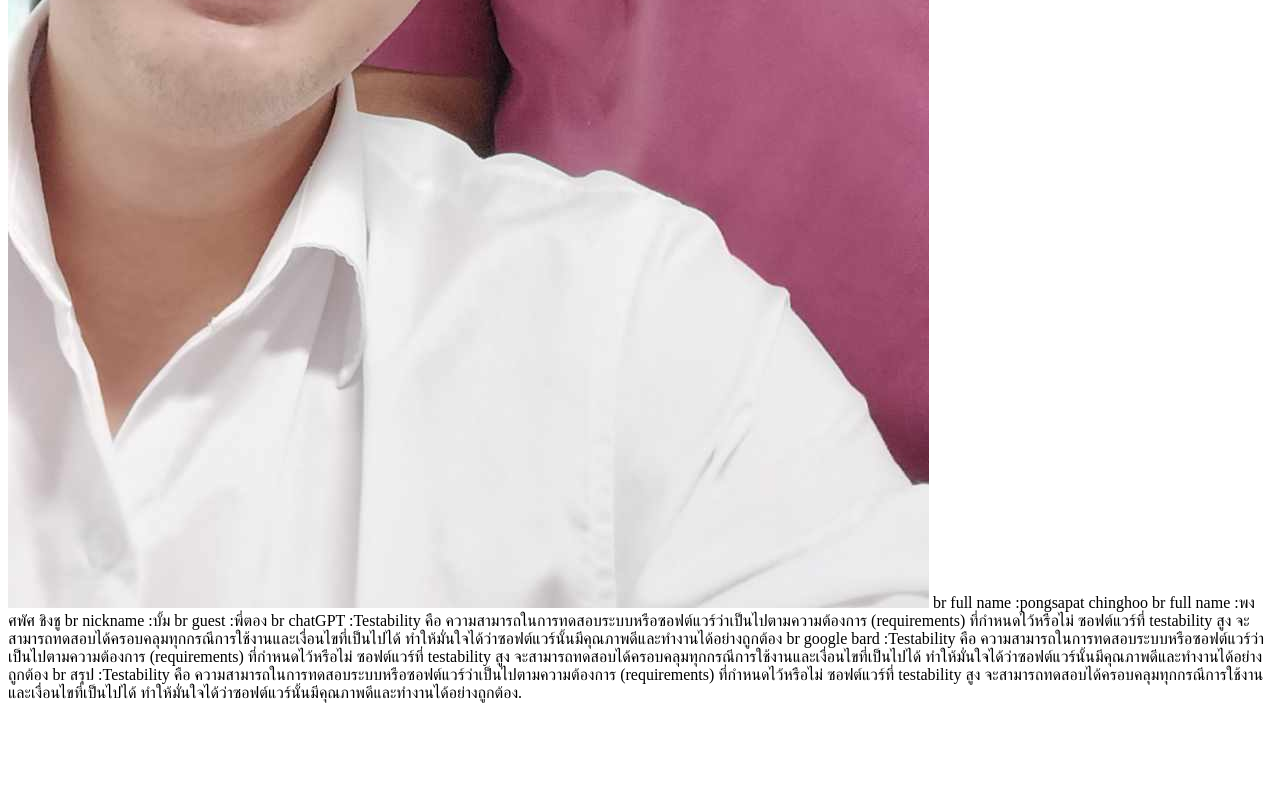
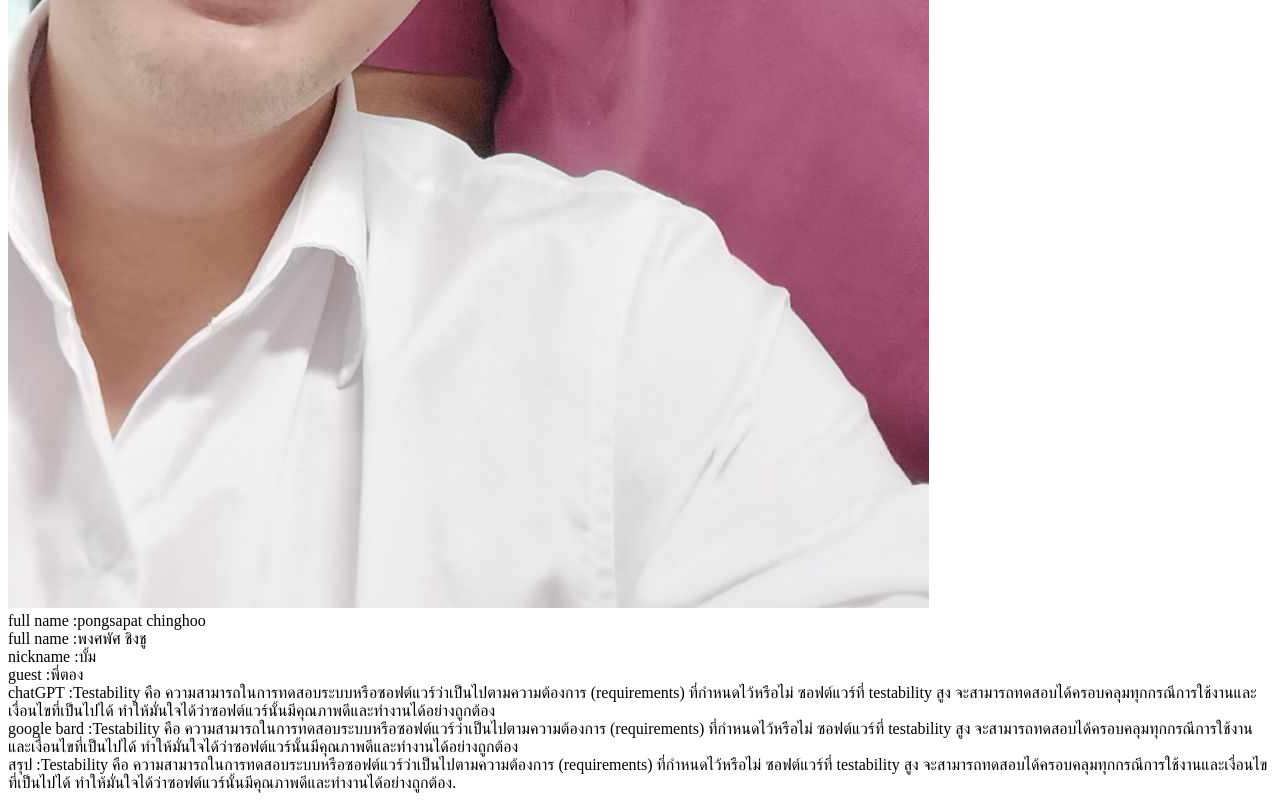
Before and after one commit to pongchingchoo/pongsapat, a plain HTML site: page index.html in a window 1280 px wide. Shown: the part 1448-2248 px from the top of the page. Before the commit the page ends 2158 px from the top, so only its background shows below. Drawn offline with Linux system fonts and the light colour scheme.

Commit message:
Update index.html

```diff
--- a/index.html
+++ b/index.html
@@ -6,13 +6,13 @@
 <body>
 <img src="020.jpg"/>
 <k>
-br full name :pongsapat chinghoo
-br full name :พงศพัศ ชิงชู
-br nickname :บั้ม
-br guest :พี่ตอง
-br chatGPT :Testability คือ ความสามารถในการทดสอบระบบหรือซอฟต์แวร์ว่าเป็นไปตามความต้องการ (requirements) ที่กำหนดไว้หรือไม่ ซอฟต์แวร์ที่ testability สูง จะสามารถทดสอบได้ครอบคลุมทุกกรณีการใช้งานและเงื่อนไขที่เป็นไปได้ ทำให้มั่นใจได้ว่าซอฟต์แวร์นั้นมีคุณภาพดีและทำงานได้อย่างถูกต้อง
-br google bard :Testability คือ ความสามารถในการทดสอบระบบหรือซอฟต์แวร์ว่าเป็นไปตามความต้องการ (requirements) ที่กำหนดไว้หรือไม่ ซอฟต์แวร์ที่ testability สูง จะสามารถทดสอบได้ครอบคลุมทุกกรณีการใช้งานและเงื่อนไขที่เป็นไปได้ ทำให้มั่นใจได้ว่าซอฟต์แวร์นั้นมีคุณภาพดีและทำงานได้อย่างถูกต้อง
-br สรุป :Testability คือ ความสามารถในการทดสอบระบบหรือซอฟต์แวร์ว่าเป็นไปตามความต้องการ (requirements) ที่กำหนดไว้หรือไม่ ซอฟต์แวร์ที่ testability สูง จะสามารถทดสอบได้ครอบคลุมทุกกรณีการใช้งานและเงื่อนไขที่เป็นไปได้ ทำให้มั่นใจได้ว่าซอฟต์แวร์นั้นมีคุณภาพดีและทำงานได้อย่างถูกต้อง.
+</br> full name :pongsapat chinghoo
+</br> full name :พงศพัศ ชิงชู
+</br> nickname :บั้ม
+</br> guest :พี่ตอง
+</br> chatGPT :Testability คือ ความสามารถในการทดสอบระบบหรือซอฟต์แวร์ว่าเป็นไปตามความต้องการ (requirements) ที่กำหนดไว้หรือไม่ ซอฟต์แวร์ที่ testability สูง จะสามารถทดสอบได้ครอบคลุมทุกกรณีการใช้งานและเงื่อนไขที่เป็นไปได้ ทำให้มั่นใจได้ว่าซอฟต์แวร์นั้นมีคุณภาพดีและทำงานได้อย่างถูกต้อง
+</br> google bard :Testability คือ ความสามารถในการทดสอบระบบหรือซอฟต์แวร์ว่าเป็นไปตามความต้องการ (requirements) ที่กำหนดไว้หรือไม่ ซอฟต์แวร์ที่ testability สูง จะสามารถทดสอบได้ครอบคลุมทุกกรณีการใช้งานและเงื่อนไขที่เป็นไปได้ ทำให้มั่นใจได้ว่าซอฟต์แวร์นั้นมีคุณภาพดีและทำงานได้อย่างถูกต้อง
+</br> สรุป :Testability คือ ความสามารถในการทดสอบระบบหรือซอฟต์แวร์ว่าเป็นไปตามความต้องการ (requirements) ที่กำหนดไว้หรือไม่ ซอฟต์แวร์ที่ testability สูง จะสามารถทดสอบได้ครอบคลุมทุกกรณีการใช้งานและเงื่อนไขที่เป็นไปได้ ทำให้มั่นใจได้ว่าซอฟต์แวร์นั้นมีคุณภาพดีและทำงานได้อย่างถูกต้อง.
 <k>
 </body>
 </html>
```
